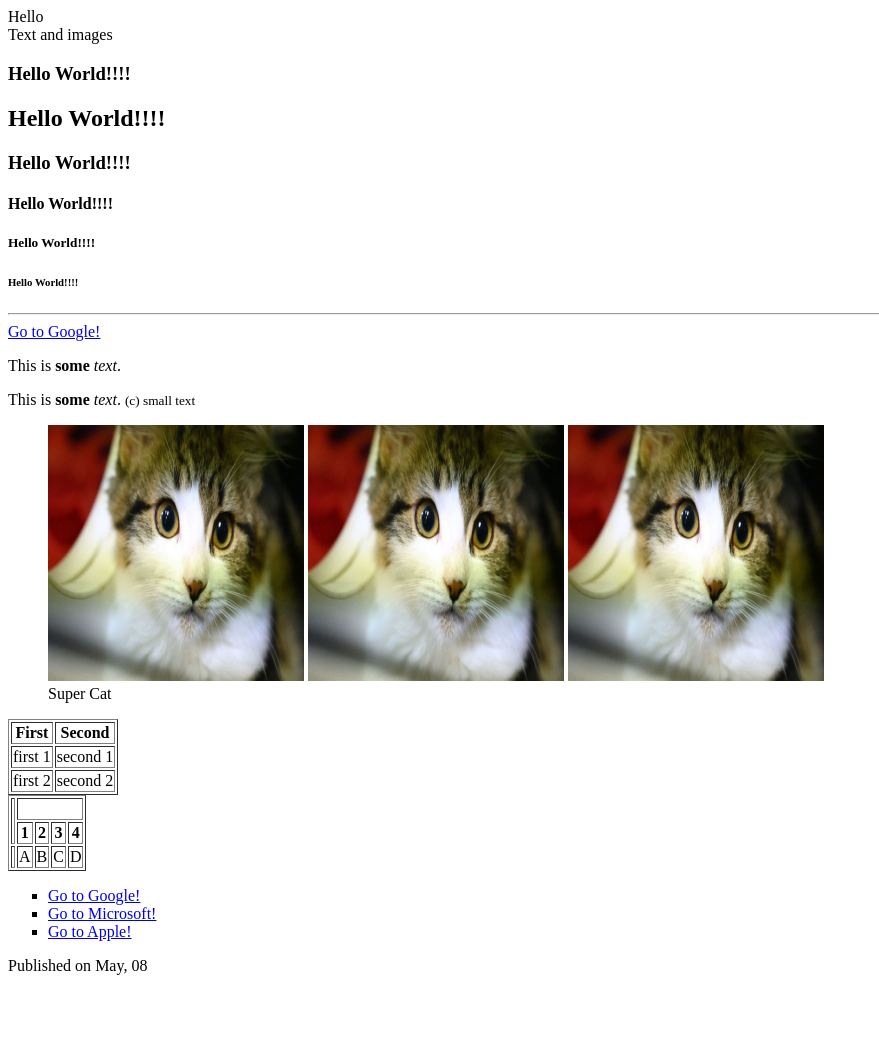
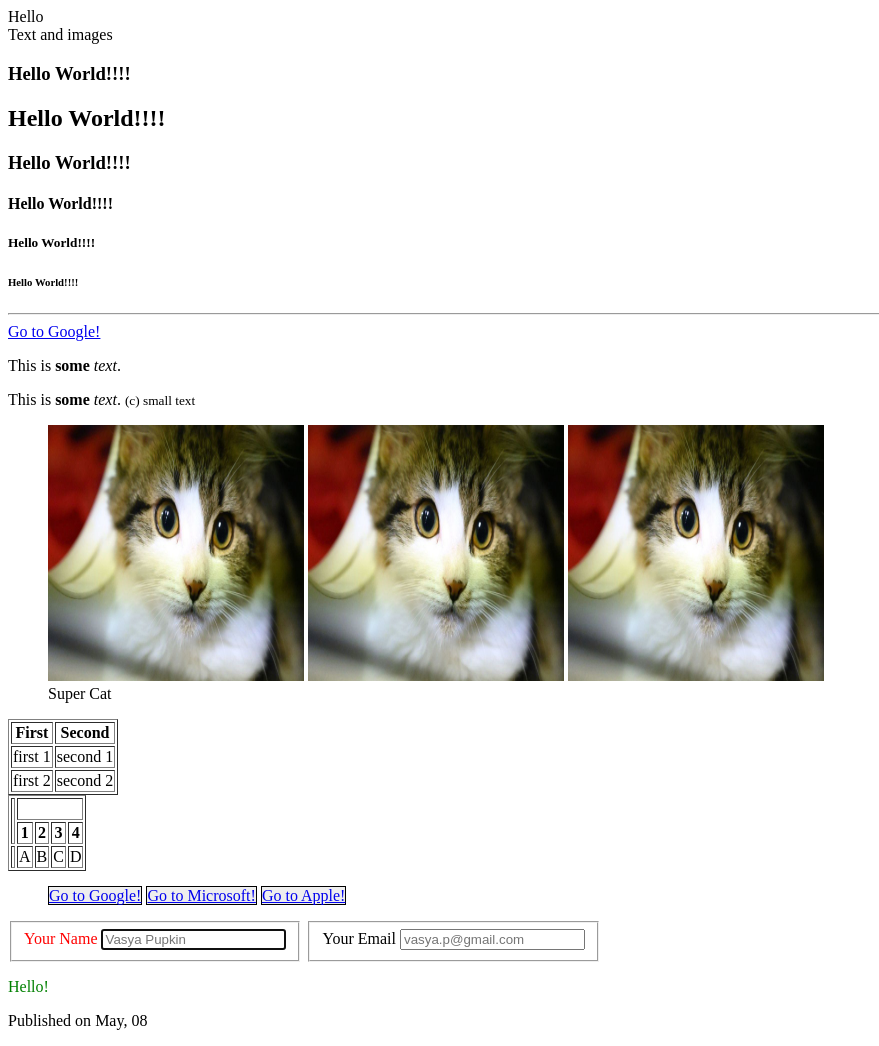
Before and after one commit to DMinSS/friendly-octo-waffle, a plain HTML site: page index.html in a window 1280 px wide. Shown: the whole page, without its empty margins (0-879 px from the left). Before the commit the page ends 991 px from the top, so only its background shows below. Drawn offline with Linux system fonts and the light colour scheme; a web font is replaced by a local one.

Commit message:
add styles

```diff
--- a/index.html
+++ b/index.html
@@ -3,6 +3,7 @@
 
 <head>
     <title>My First Site</title>
+    <link rel="stylesheet" href="styles/styles.css"/>
 </head>
 
 <body>
@@ -77,6 +78,20 @@
             </ol>
         </section>
     </article>
+    <form id="my-form">
+        <fieldset style="color:red">
+            <label for="user_name">Your Name</label>
+            <input type="text" name="user_name" placeholder="Vasya Pupkin" pattern="[A-Za-z]{3,10}" autofocus/>
+        </fieldset>
+        <fieldset>
+            <label for="user_emai">Your Email</label>
+            <input type="email" name="user_email" required placeholder="vasya.p@gmail.com"/>
+        </fieldset>
+
+    </form>
+    <div class="container">
+        <p id="hello">Hello!</p>
+    </div>
     <footer>
         <p>Published on <time datetime="2020-05-08">May, 08</time></p>
     </footer>
--- /dev/null
+++ b/styles/newstyle.css
@@ -0,0 +1,44 @@
+header {
+    font-family: 'Tangerine', serif;
+    font-size: 24px;
+    text-shadow: 4px 4px 4px #aaa;
+    max-width: 1000px;
+    min-width: 500px;
+    height: 150px;
+    background-color: green;
+    margin: 0 auto;
+}
+
+section {
+    max-width: 1000px;
+    min-width: 500px;
+    margin: 0 auto;
+}
+
+nav {
+    width: 200px;
+    height: 450px;
+    background-color: red;
+    float: left;
+}
+
+article {
+    height: 450px;
+    background-color: blue;
+    overflow: scroll;
+}
+
+footer {
+    max-width: 1000px;
+    min-width: 500px;
+    height: 100px;
+    background-color: gray;
+    margin: 0 auto;
+}
+
+a {
+    text-decoration-line: underline;
+    text-decoration-color: white;
+    text-decoration-style: dashed;
+    text-underline-position: under;
+}
--- /dev/null
+++ b/styles/styles.css
@@ -0,0 +1,34 @@
+@font-face {
+    font-family: 'Gilroy';
+    src: url('gilroy_regular.otf');
+}
+
+.container #hello {
+    color: green;
+}
+
+.container {
+    color: blue;
+}
+
+#hello {
+    color: red;
+}
+
+div > p {
+    color: yellow;
+}
+
+p {
+    font-family: 'Gilroy';
+}
+
+fieldset {
+    display: inline;
+}
+
+ul li {
+    display: inline;
+    background-color: #EEE;
+    border: 1px solid;
+}
```
Also changed, not shown: styled.html (added, +29 -0 lines).
